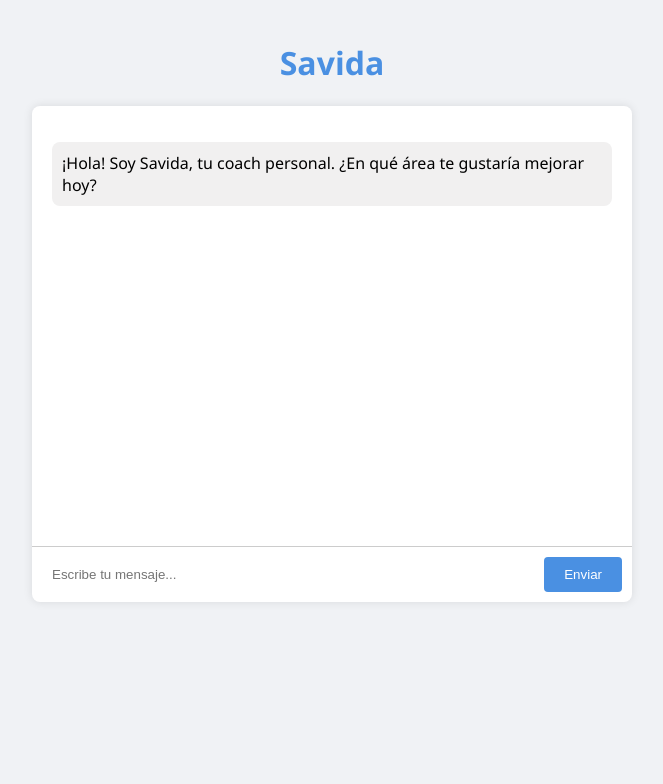
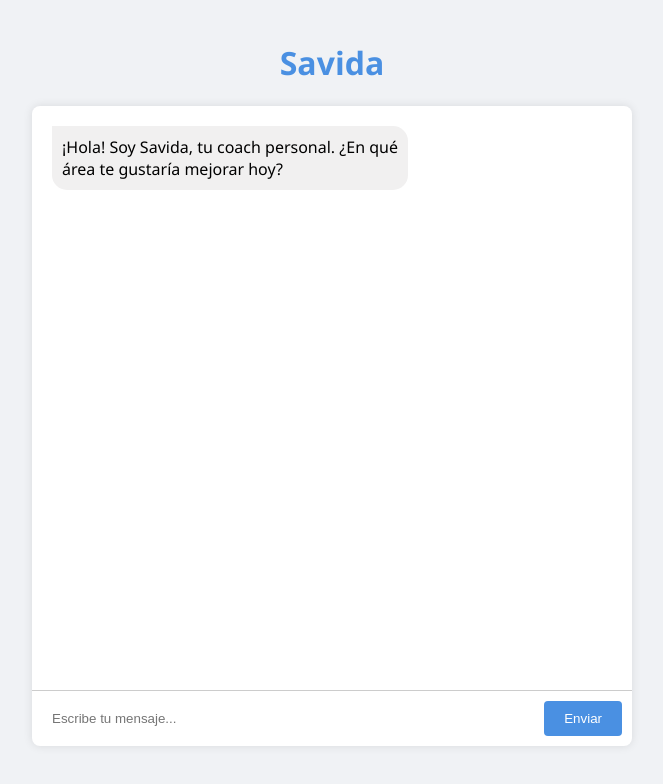
Before and after one commit to savidaapp/savida, a React (Create React App) app: page / in a window 1280 px wide. Shown: the top 784 px of the page, without its empty margins (308-971 px from the left). Built offline with nearby package versions, Linux system fonts and the light colour scheme.

Commit message:
Inicializar proyecto Savida 5

```diff
--- a/src/components/Chat.js
+++ b/src/components/Chat.js
@@ -1,6 +1,6 @@
 // src/components/Chat.js
 
-import React, { useState } from 'react';
+import React, { useState, useEffect, useRef } from 'react';
 import axios from 'axios';
 import Message from './Message';
 
@@ -12,6 +12,19 @@ function Chat() {
     },
   ]);
   const [input, setInput] = useState('');
+
+  // Referencia al final de la lista de mensajes
+  const messagesEndRef = useRef(null);
+
+  // Función para hacer scroll al final
+  const scrollToBottom = () => {
+    messagesEndRef.current?.scrollIntoView({ behavior: 'smooth' });
+  };
+
+  // Uso de useEffect para hacer scroll cuando cambian los mensajes
+  useEffect(() => {
+    scrollToBottom();
+  }, [messages]);
 
   const handleSend = async () => {
     if (input.trim() === '') return;
@@ -69,6 +82,8 @@ function Chat() {
         {messages.map((msg, index) => (
           <Message key={index} text={msg.text} sender={msg.sender} />
         ))}
+        {/* Elemento invisible para hacer scroll */}
+        <div ref={messagesEndRef} />
       </div>
       <div className="input-area">
         <input
--- a/src/styles.css
+++ b/src/styles.css
@@ -1,3 +1,4 @@
+/* Estilos generales */
 body {
   margin: 0;
   font-family: 'Segoe UI', Tahoma, Geneva, Verdana, sans-serif;
@@ -15,38 +16,47 @@ body {
 
 .chat-container {
   max-width: 600px;
+  height: 80vh; /* Añadido: establece una altura para el contenedor */
   margin: 20px auto;
   background-color: #fff;
   border-radius: 8px;
   box-shadow: 0 0 10px rgba(0, 0, 0, 0.1);
+  display: flex;
+  flex-direction: column;
 }
 
 .messages {
-    height: 400px;
+  flex: 1;
   overflow-y: auto;
   padding: 20px;
+  display: flex;
+  flex-direction: column;
 }
 
 .message {
   margin-bottom: 15px;
+  max-width: 60%;
+  word-wrap: break-word;
+  padding: 10px;
+  border-radius: 15px;
 }
 
-  .message.user p {
+.message.user {
+  align-self: flex-end;
   background-color: #dcf8c6;
-    color: #000;
-    padding: 10px;
-    border-radius: 8px;
-    text-align: left;
-    display: inline-block;
+  border-top-right-radius: 0;
+  text-align: right;
 }
 
-  .message.bot p {
+.message.bot {
+  align-self: flex-start;
   background-color: #f1f0f0;
-    color: #000;
-    padding: 10px;
-    border-radius: 8px;
+  border-top-left-radius: 0;
   text-align: left;
-    display: inline-block;
+}
+
+.message p {
+  margin: 0;
 }
 
 .input-area {
```
Lines whose indentation alone changed are shown as unchanged.
